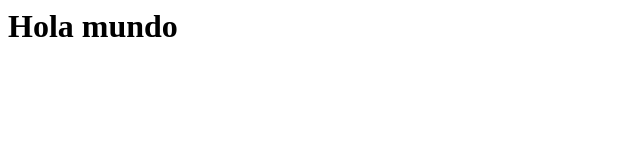
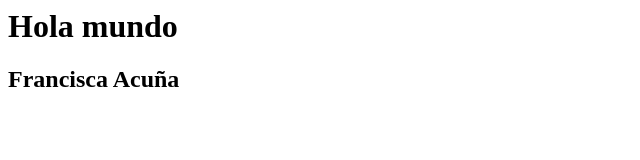
Before and after one commit to Francisca2130/Francisca2130.github.io, a plain HTML site: page index.html in a window 1280 px wide. Shown: the whole page, without its empty margins (0-640 px from the left). Drawn offline with Linux system fonts and the light colour scheme.

Commit message:
Update index.html

```diff
--- a/index.html
+++ b/index.html
@@ -3,5 +3,6 @@
 </head>
 <body>
 <h1>Hola mundo</h1>
+  <h2>Francisca Acuña</h2>
 </body>
 </html>
```
